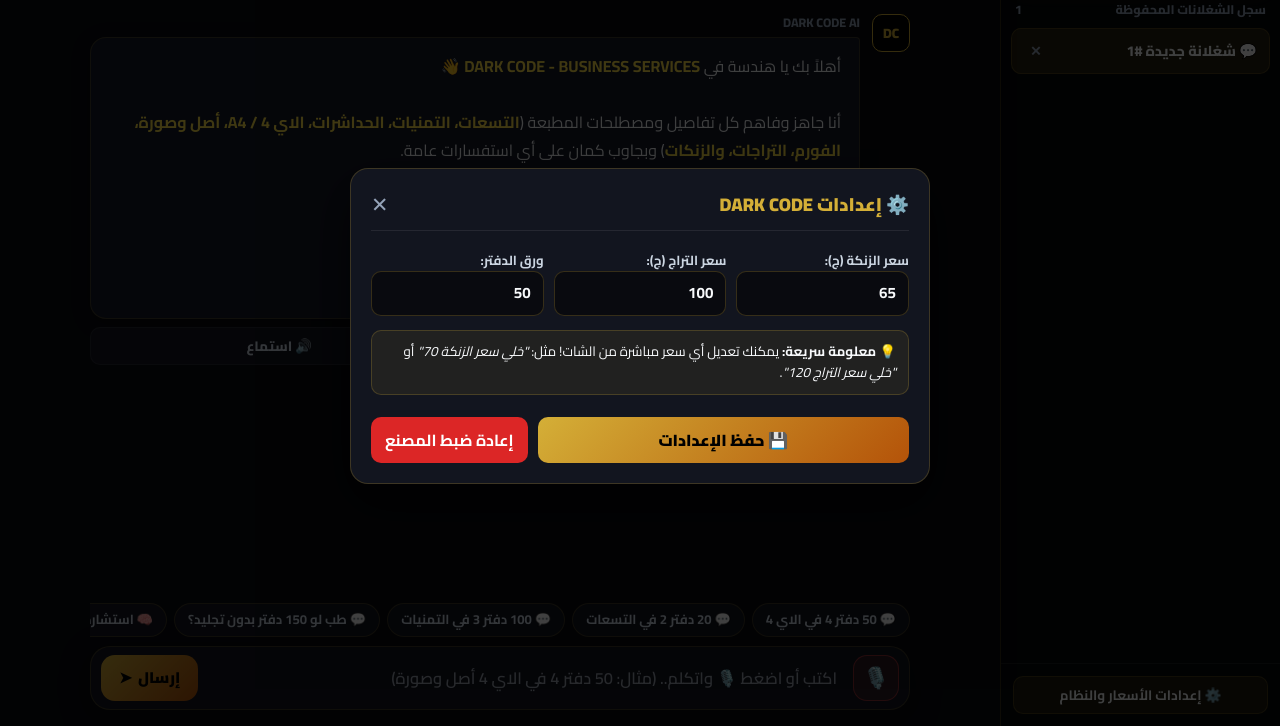
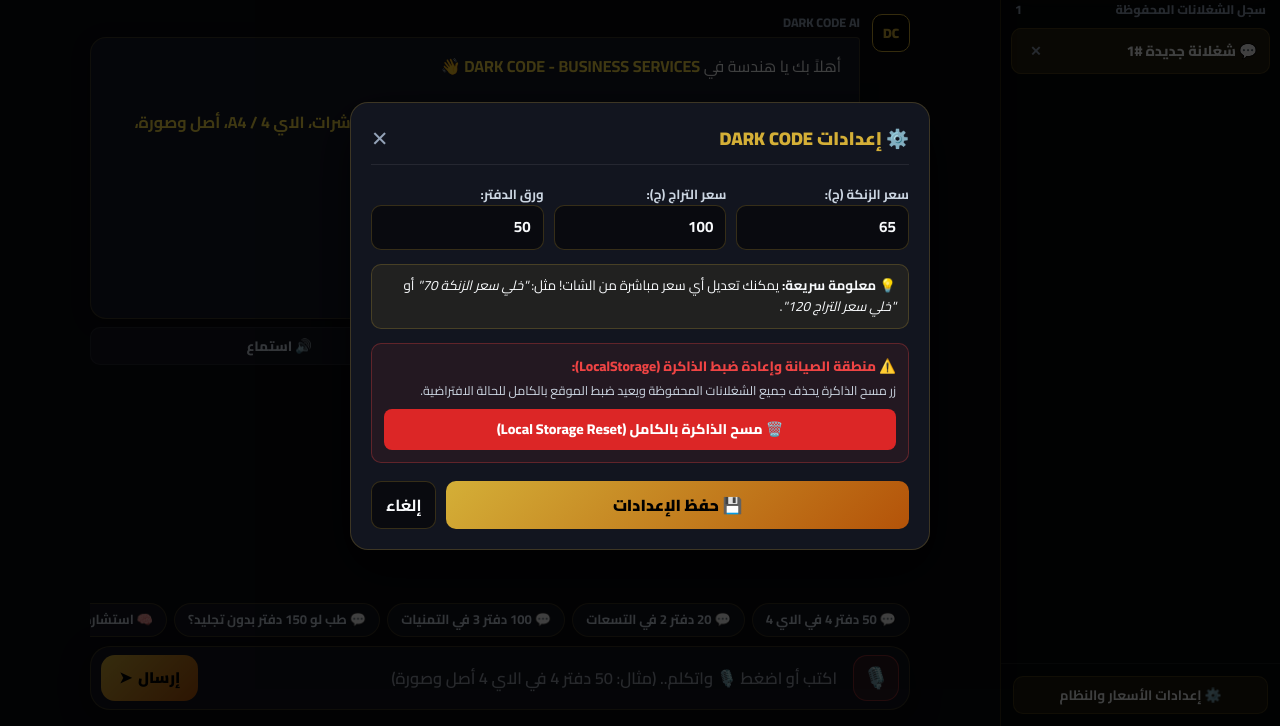
Before and after one commit to omarosama50ga-boop/Dark-Code-print, a plain HTML site: page index.html in a window 1280 px wide. Both pictures are taken after a click on the button "⚙️ إعدادات الأسعار والنظام". Shown: the part 74-800 px from the top of the page. Drawn offline with nearby package versions, Linux system fonts and the light colour scheme.

Commit message:
Add files via upload

```diff
--- a/index.html
+++ b/index.html
@@ -842,9 +842,15 @@
                     💡 <strong>معلومة سريعة:</strong> يمكنك تعديل أي سعر مباشرة من الشات! مثل: <em>"خلي سعر الزنكة 70"</em> أو <em>"خلي سعر التراج 120"</em>.
                 </div>
 
-                <div style="display:flex; gap:10px; margin-top:8px;">
+                <div style="background:rgba(239, 68, 68, 0.08); border:1px solid rgba(239, 68, 68, 0.3); padding:12px; border-radius:10px;">
+                    <div style="font-size:0.85rem; font-weight:800; color:#ef4444; margin-bottom:6px;">⚠️ منطقة الصيانة وإعادة ضبط الذاكرة (LocalStorage):</div>
+                    <p style="font-size:0.78rem; color:var(--text-secondary); margin-bottom:8px; line-height:1.5;">زر مسح الذاكرة يحذف جميع الشغلانات المحفوظة ويعيد ضبط الموقع بالكامل للحالة الافتراضية.</p>
+                    <button type="button" onclick="clearLocalStorageWithWarning()" style="background:#dc2626; color:#fff; font-weight:800; padding:10px 14px; border-radius:8px; border:none; cursor:pointer; width:100%; font-size:0.88rem;">🗑️ مسح الذاكرة بالكامل (Local Storage Reset)</button>
+                </div>
+
+                <div style="display:flex; gap:10px; margin-top:4px;">
                     <button type="button" onclick="saveSettingsFromModal()" style="flex:1; background:linear-gradient(135deg,#d4af37,#b45309); color:#000; font-weight:900; padding:11px; border-radius:10px; border:none; cursor:pointer;">💾 حفظ الإعدادات</button>
-                    <button type="button" onclick="factoryResetAll()" style="background:#dc2626; color:#fff; font-weight:700; padding:11px 14px; border-radius:10px; border:none; cursor:pointer;">إعادة ضبط المصنع</button>
+                    <button type="button" onclick="closeSettingsModal()" style="background:var(--bg-main); color:var(--text-primary); border:1px solid var(--border-color); font-weight:700; padding:11px 14px; border-radius:10px; cursor:pointer;">إلغاء</button>
                 </div>
             </div>
         </div>
@@ -1539,7 +1545,7 @@
         async function requestMicPermissionAndRecord() {
             const SpeechRecognition = window.SpeechRecognition || window.webkitSpeechRecognition;
             if (!SpeechRecognition) {
-                showToast('⚠️ متصفحك لا يدعم المايكروفون، يرجى استخدام Google Chrome الحديث', '#dc2626');
+                showToast('⚠️ متصفحك لا يدعم المايكروفون، يرجى استخدام Google Chrome', '#dc2626');
                 return;
             }
 
@@ -1548,14 +1554,13 @@
                 return;
             }
 
-            // طلب إذن المايكروفون رسمياً عبر navigator.mediaDevices أولاً ليظهر للسلطة في المتصفح
+            // فحص إذن المايكروفون المتوافق مع الهواتف عبر getUserMedia أولاً لفتح قفل المتصفح
             if (navigator.mediaDevices && navigator.mediaDevices.getUserMedia) {
                 try {
                     const stream = await navigator.mediaDevices.getUserMedia({ audio: true });
-                    // إيقاف الستريم فوراً لعدم احتكار الخط، فقط لجلب إذن المتصفح
                     stream.getTracks().forEach(track => track.stop());
                 } catch (err) {
-                    showToast('⚠️ يرجى السماح بالوصول للمايكروفون من إعدادات المتصفح', '#dc2626');
+                    showToast('⚠️ يرجى الضغط على علامة القفل (🔒) في شريط المتصفح والسماح بالوصول للمايكروفون', '#dc2626');
                     return;
                 }
             }
@@ -1587,7 +1592,7 @@
                 speechRec.onerror = (event) => {
                     resetMicUI();
                     if (event.error === 'not-allowed' || event.error === 'service-not-allowed') {
-                        showToast('⚠️ تم رفض الإذن، يرجى السماح للمايكروفون من قفل المتصفح', '#dc2626');
+                        showToast('⚠️ تم حظر المايكروفون من إعدادات المتصفح، يرجى تفعيله', '#dc2626');
                     }
                 };
 
@@ -1610,6 +1615,20 @@
             if (speechRec && isRecording) {
                 try { speechRec.stop(); } catch (e) { resetMicUI(); }
             }
+        }
+
+        function clearLocalStorageWithWarning() {
+            if (!confirm('⚠️ تنبيه خطير: هل أنت متأكد من مسح الذاكرة المحلية (Local Storage) بالكامل؟ سيتم حذف جميع الشغلانات المحفوظة وإعادة ضبط الإعدادات.')) return;
+            localStorage.clear();
+            settings = JSON.parse(JSON.stringify(defaultSettings));
+            papers = JSON.parse(JSON.stringify(defaultPapers));
+            formulas = JSON.parse(JSON.stringify(defaultFormulas));
+            bindings = JSON.parse(JSON.stringify(defaultBindings));
+            sessions = [];
+            saveState();
+            closeSettingsModal();
+            createNewChatSession();
+            showToast('🗑️ تم مسح الذاكرة المحلية واستعادة الإعدادات الافتراضية بنجاح');
         }
 
         function toggleAutoSpeak() {
```
